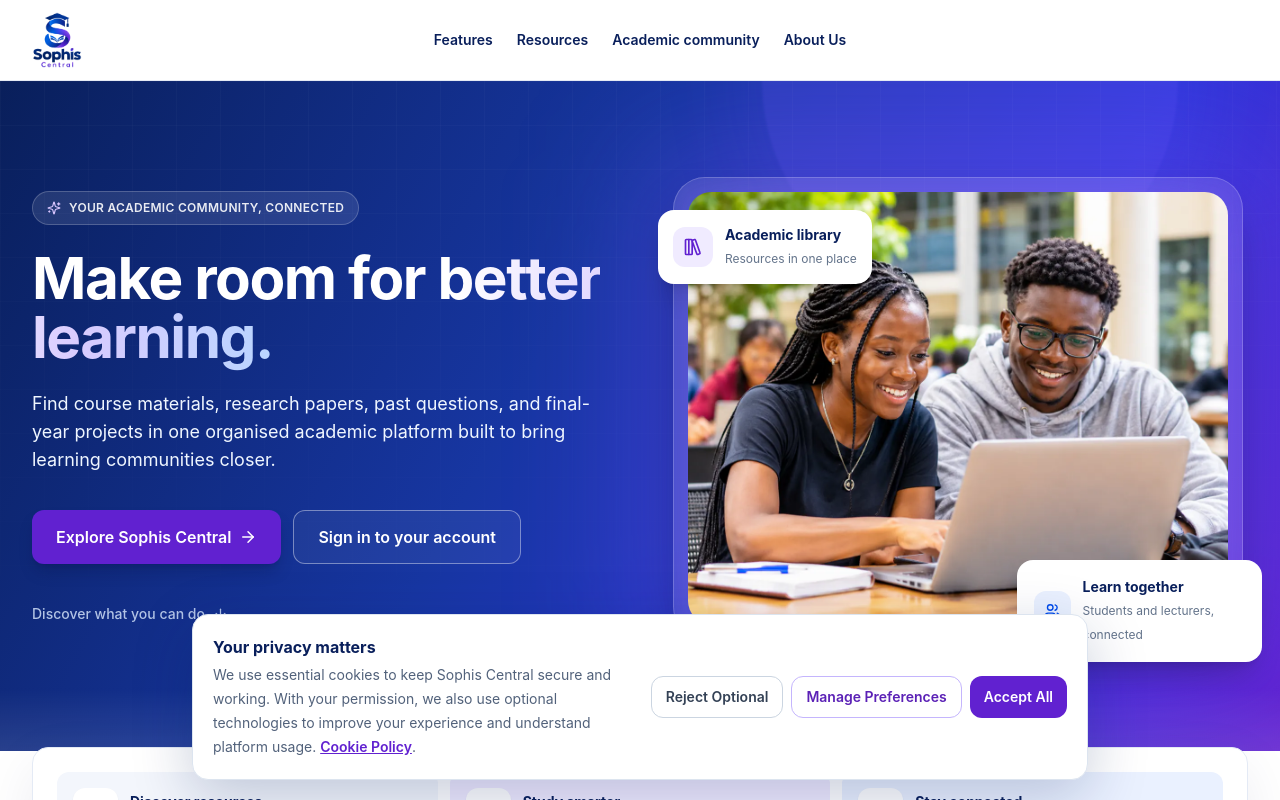
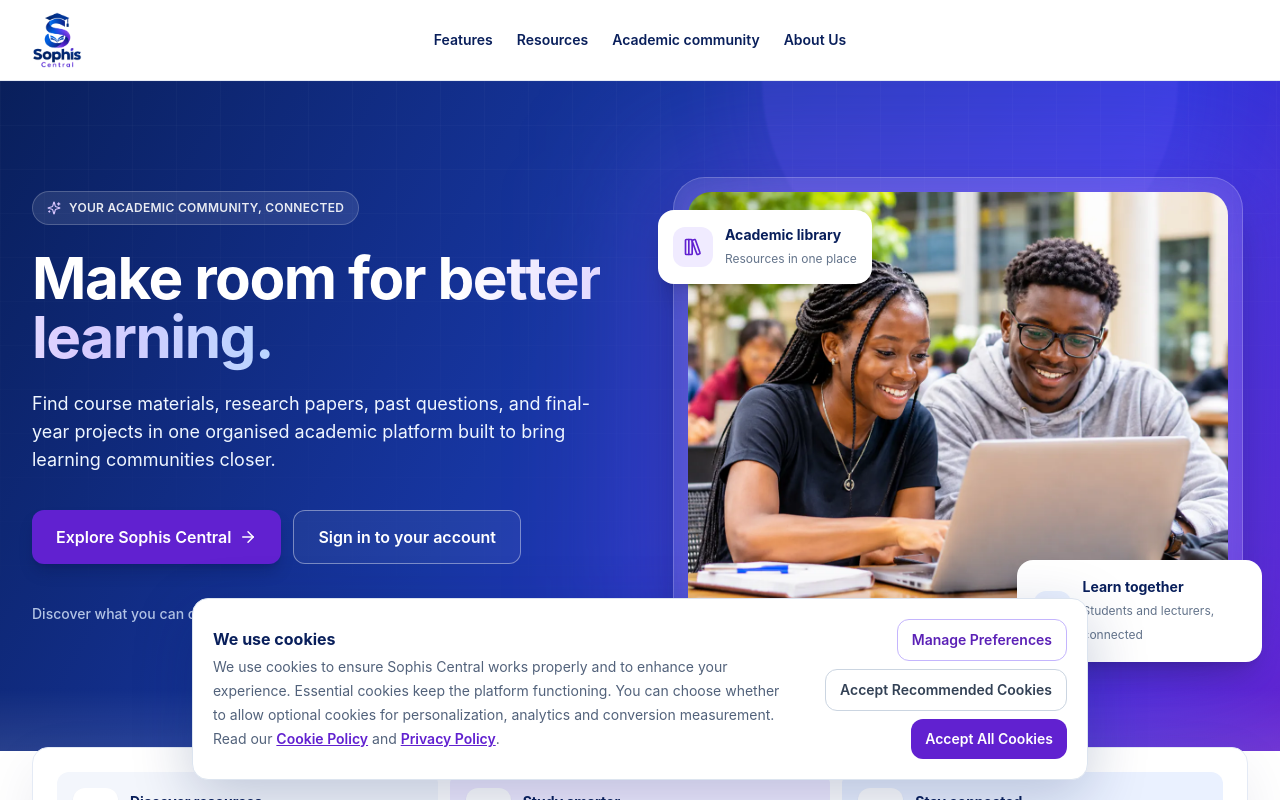
Before and after one commit to ReignnRule11/Sophia-Central-frontend, a React (Vite) app: page / in a window 1280 px wide. Shown: the top 800 px of the page. Built offline with nearby package versions, Linux system fonts and the light colour scheme; no server answers.

Commit message:
Align cookie banner with reference consent copy

```diff
--- a/src/components/CookieConsent.tsx
+++ b/src/components/CookieConsent.tsx
@@ -11,7 +11,7 @@ export type CookieConsent = {
   analytics: boolean;
   conversion: boolean;
   updatedAt: string;
-  choice: 'accepted-all' | 'rejected-optional' | 'custom';
+  choice: 'accepted-all' | 'accepted-recommended' | 'rejected-optional' | 'custom';
 };
 
 function readConsent(): CookieConsent | null {
@@ -88,15 +88,15 @@ export function CookieConsentBanner() {
     >
       <div className="flex flex-col gap-4 sm:flex-row sm:items-center sm:justify-between">
         <div className="min-w-0">
-          <h2 className="text-base font-bold text-[#091F5B]">Your privacy matters</h2>
+          <h2 className="text-base font-bold text-[#091F5B]">We use cookies</h2>
           <p id="cookie-consent-description" className="mt-1 max-w-2xl text-sm leading-6 text-[#52627B]">
-            We use essential cookies to keep Sophis Central secure and working. With your permission, we also use optional technologies to improve your experience and understand platform usage. <Link to="/cookie-policy" className="font-semibold text-[#6121D0] underline">Cookie Policy</Link>.
+            We use cookies to ensure Sophis Central works properly and to enhance your experience. Essential cookies keep the platform functioning. You can choose whether to allow optional cookies for personalization, analytics and conversion measurement. Read our <Link to="/cookie-policy" className="font-semibold text-[#6121D0] underline">Cookie Policy</Link> and <Link to="/privacy" className="font-semibold text-[#6121D0] underline">Privacy Policy</Link>.
           </p>
         </div>
-        <div className="flex shrink-0 flex-wrap gap-2">
-          <button type="button" onClick={() => saveCookieConsent(false, false, false, 'rejected-optional')} className="rounded-xl border border-[#CBD5E1] px-3.5 py-2.5 text-sm font-semibold text-[#334155] transition hover:bg-[#F8FAFC]">Reject Optional</button>
+        <div className="flex shrink-0 flex-wrap gap-2 sm:max-w-[260px] sm:justify-end">
           <Link to="/cookie-settings" className="rounded-xl border border-[#C4B5FD] px-3.5 py-2.5 text-sm font-semibold text-[#5B21B6] transition hover:bg-[#F5F3FF]">Manage Preferences</Link>
-          <button type="button" onClick={() => saveCookieConsent(true, true, true, 'accepted-all')} className="rounded-xl bg-[#6121D0] px-3.5 py-2.5 text-sm font-semibold text-white transition hover:bg-[#4C1D95]">Accept All</button>
+          <button type="button" onClick={() => saveCookieConsent(true, true, false, 'accepted-recommended')} className="rounded-xl border border-[#CBD5E1] px-3.5 py-2.5 text-sm font-semibold text-[#334155] transition hover:bg-[#F8FAFC]">Accept Recommended Cookies</button>
+          <button type="button" onClick={() => saveCookieConsent(true, true, true, 'accepted-all')} className="rounded-xl bg-[#6121D0] px-3.5 py-2.5 text-sm font-semibold text-white transition hover:bg-[#4C1D95]">Accept All Cookies</button>
         </div>
       </div>
     </section>
```
